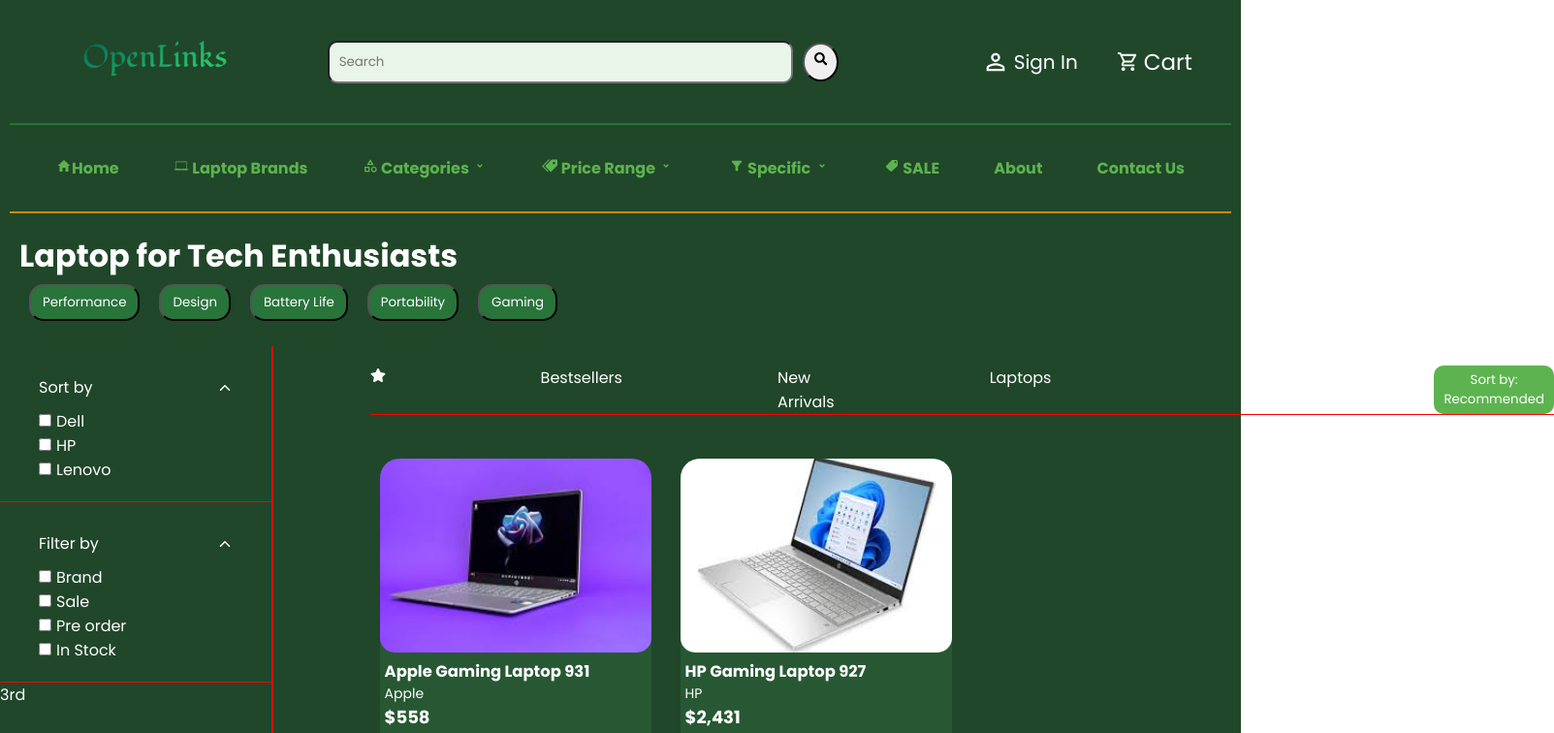
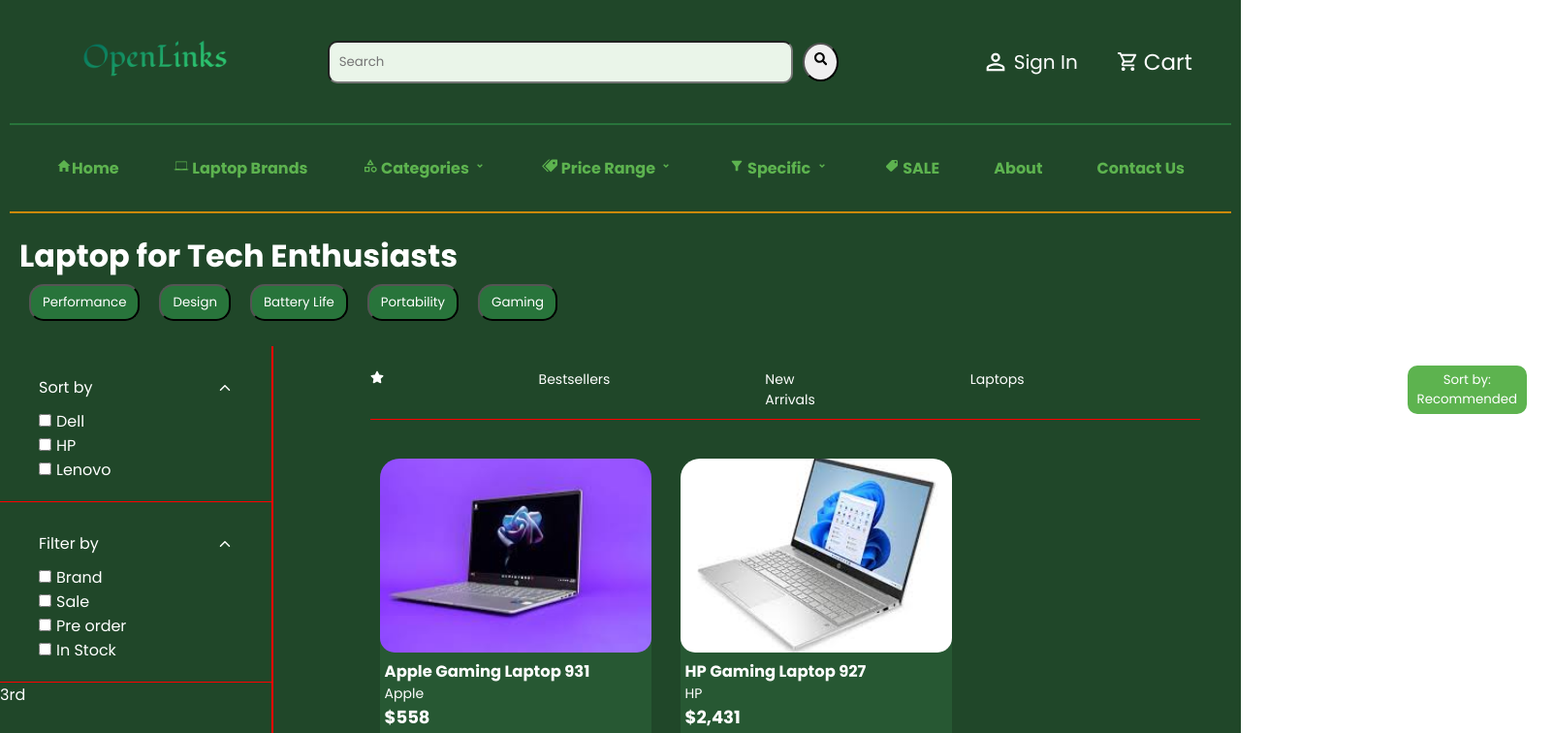
Before and after one commit to Gahbriehel/openlinks, a React (Create React App) app in the folder openlinks/: page / in a window 1280 px wide. Shown: the top 756 px of the page at 97% size, 1603 px wide, since content can reach past the window. Built offline with nearby package versions, Linux system fonts and the light colour scheme; data requests are answered from the project's data file.

Commit message:
refactor home component styles by removing unnecessary borders and improving layout consistency

```diff
--- a/openlinks/src/components/home.css
+++ b/openlinks/src/components/home.css
@@ -120,6 +120,7 @@
     justify-content: space-between;
     margin: 20px;
     padding-bottom: 5px;
+    border-bottom: 1px solid red;
 }
 
 .home_body {
@@ -129,7 +130,6 @@
 
 .home_body .home_body_top_left ul {
     display: flex;
-    border-bottom: 1px solid red;
 
     /* justify-content: space-around; */
 }
@@ -138,19 +138,14 @@
     list-style: none;
     text-decoration: none;
     color: var(--light-text);
+    font-size: 14px;
     /* padding-right: 40px; */
     margin-right: 160px;
     /* display: none; */
 }
 
-.home_body .home_body_top_left ul li:hover {
-    border-bottom: 1px solid red;
-
-}
-
 .home_body .home_body_top_right ul {
     display: flex;
-    border-bottom: 1px solid red;
 }
 
 .home_body .home_body_top_right ul li  {
@@ -179,10 +174,6 @@
 .icon {
     font-size: 20px;
     color: var(--light-text);
-}
-
-.link:hover .home_body .home_body_top  {
-    border-bottom: 1px solid black;
 }
 
 /* .main .main_main {
```
